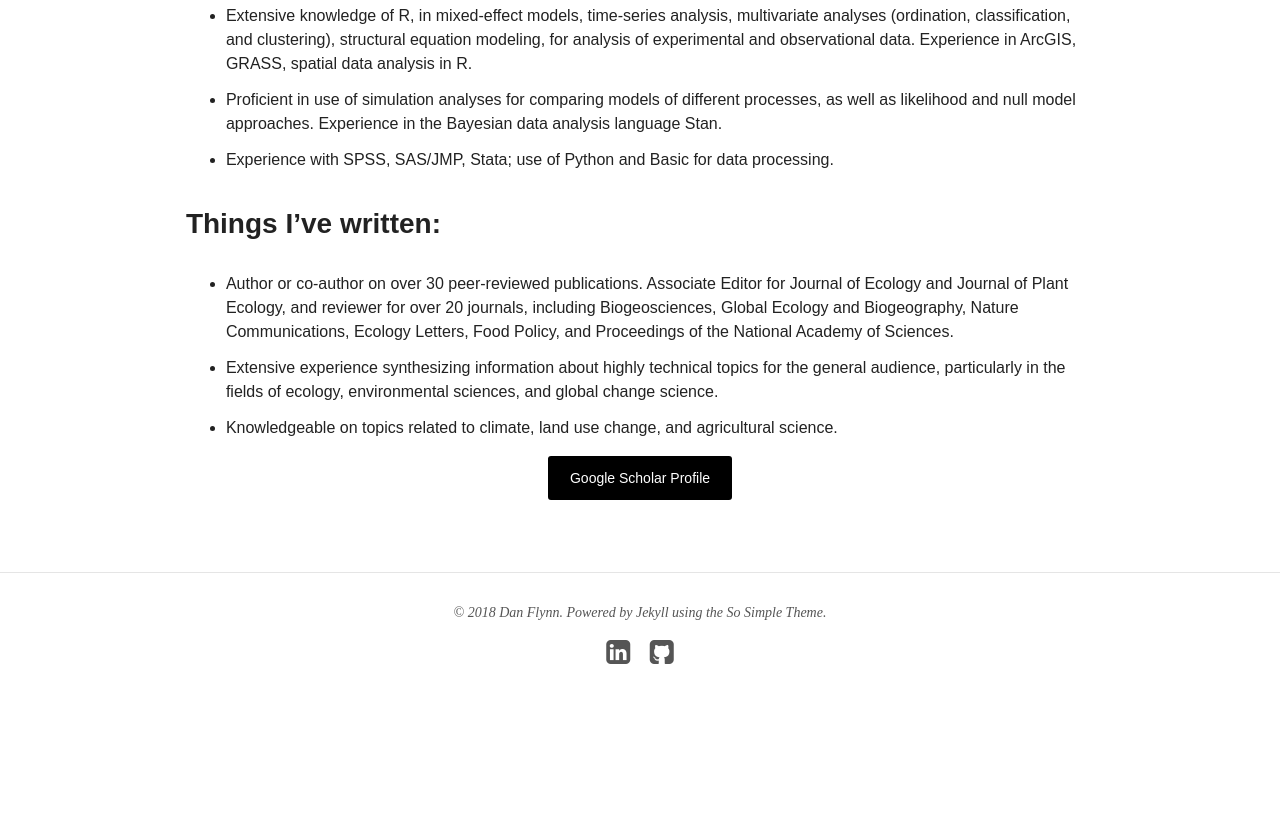
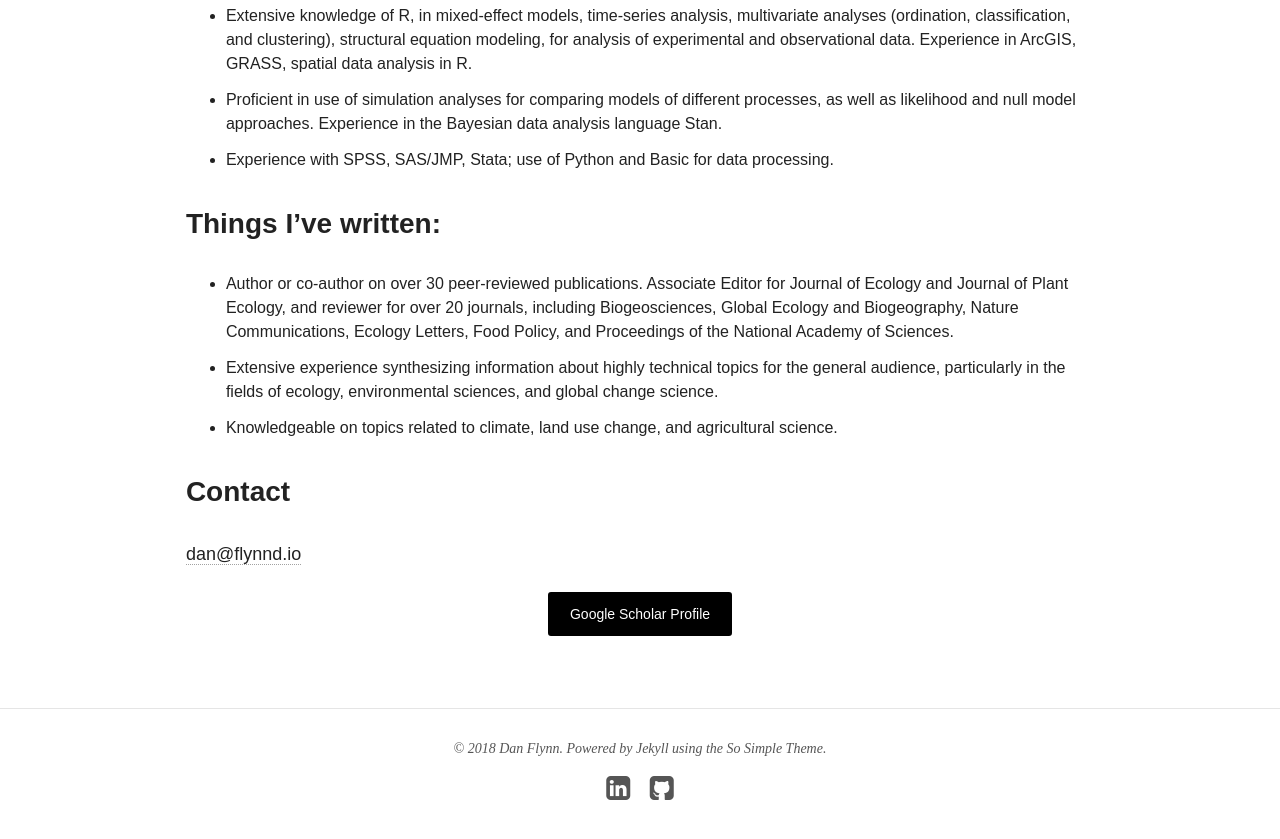
Before and after one commit to flynn-d/home, a Jekyll site: the page built from about/index.md, in a window 1280 px wide and 900 px high, scrolled down 813 px. Shown: the top 839 px of the window. Built offline with Jekyll 4.4.1, drawn with Linux system fonts in a browser that asks for light colours; nearby versions of some CDN libraries; before the commit the page ends 1577 px from its top, so only the background shows below that.

Commit message:
Updated contact info

```diff
--- a/about/index.md
+++ b/about/index.md
@@ -23,6 +23,10 @@ Biologist and data scientist with 15 years of experience in research on land use
 * Extensive experience synthesizing information about highly technical topics for the general audience, particularly in the fields of ecology, environmental sciences, and global change science.
 * Knowledgeable on topics related to climate, land use change, and agricultural science.
 
+### Contact
+
+[dan@flynnd.io](mailto:dan@flynnd.io)
+
 <center>
 <a href="https://scholar.google.com/citations?user=otWCBH8AAAAJ&hl=en" class="btn">Google Scholar Profile</a>
 </center>
```
Also changed, not shown: 2 other files.
